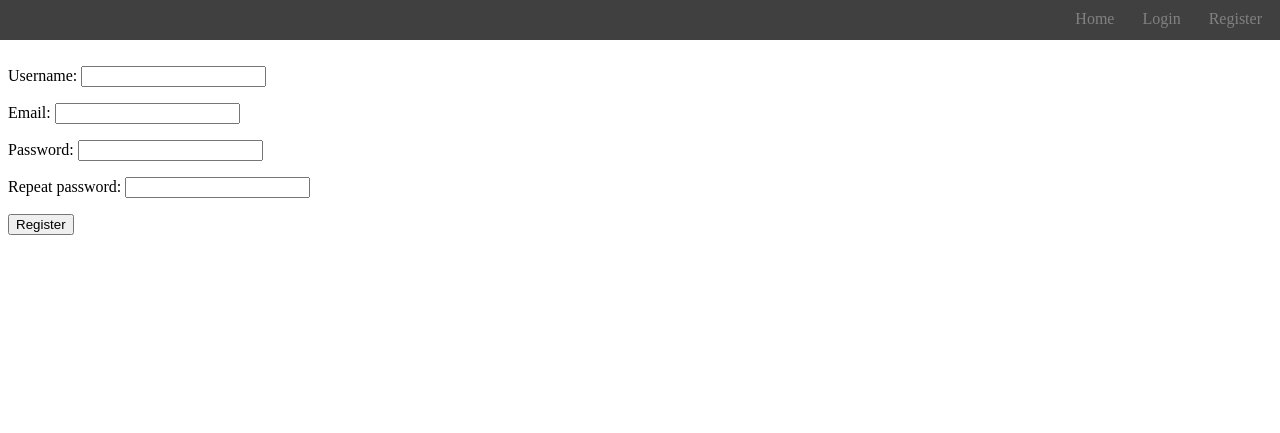
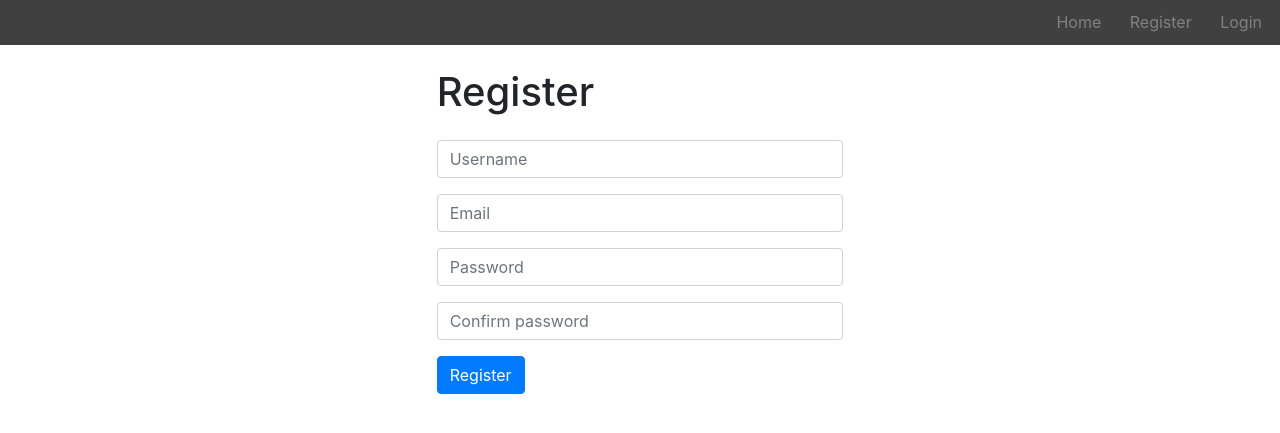
Before and after one commit to sush-mit/weather, a Django app: page /register/ in a window 1280 px wide. Shown: the top 433 px of the page. Run offline with Django 3.2, Linux system fonts and the light colour scheme; some libraries are stand-ins or nearby versions.

Commit message:
applied bootstrap css to base, /login, and /register

```diff
--- a/weather_django/main/forms.py
+++ b/weather_django/main/forms.py
@@ -1,12 +1,12 @@
 from django import forms
 
 class RegisterForm(forms.Form):
-    user_name = forms.CharField(label="Username", max_length=32)
-    user_email = forms.EmailField(label="Email")
-    user_password = forms.CharField(widget=forms.PasswordInput, label="Password")
-    user_password_repeat = forms.CharField(widget=forms.PasswordInput, label="Repeat password")
+    user_name = forms.CharField(label="", max_length=32, widget=forms.TextInput(attrs={"class": "form-control", "placeholder": "Username"}))
+    user_email = forms.EmailField(label="", widget=forms.TextInput(attrs={"class": "form-control", "placeholder": "Email"}))
+    user_password = forms.CharField(label="", widget=forms.TextInput(attrs={"class": "form-control", "type":"password", "placeholder": "Password"}))
+    user_password_repeat = forms.CharField(label="", widget=forms.TextInput(attrs={"class": "form-control", "type":"password", 'placeholder': "Confirm password"}))
 
 class LoginForm(forms.Form):
-    user_name = forms.CharField(label="Username", max_length=32)
-    user_email = forms.EmailField(label="Email")
-    user_password = forms.CharField(widget=forms.PasswordInput, label="Password")
+    user_name = forms.CharField(label="", max_length=32, widget=forms.TextInput(attrs={"class": "form-control", "placeholder": "Username"}))
+    user_email = forms.EmailField(label="", widget=forms.TextInput(attrs={"class": "form-control", "placeholder": "Email"}))
+    user_password = forms.CharField(label="", widget=forms.TextInput(attrs={"class": "form-control", "type":"password", "placeholder": "Password"}))
--- a/weather_django/main/templates/main/base.html
+++ b/weather_django/main/templates/main/base.html
@@ -4,14 +4,13 @@
         <style type="text/css">
         .topnav {
             width: 100%;
-            height: 30px;
+            height: 45px;
             position: fixed;
             z-index: 1;
             text-align: right;
             top: 0;
             right: 0;
             background-color: #404040;
-            overflow-x: hidden;
             padding-top: 10px;
             padding-right: 10px;
         }
@@ -25,19 +24,29 @@
         }
 
         .main {
-            margin-top: 40px;
+            margin-top: 50px;
             padding: 10px 0px;
         }
         </style>
+
+        <meta charset="utf-8">
+        <meta name="viewport" content="width=device-width, initial-scale=1, shrink-to-fit=no">
+
+        <link rel="stylesheet" href="https://stackpath.bootstrapcdn.com/bootstrap/4.3.1/css/bootstrap.min.css" integrity="sha384-ggOyR0iXCbMQv3Xipma34MD+dH/1fQ784/j6cY/iJTQUOhcWr7x9JvoRxT2MZw1T" crossorigin="anonymous">
+
         <title>{% block title %}{% endblock title %}</title>
     </head>
     <body>
         <div class="topnav">
             <a href="/">Home</a>
+            <a href="/register">Register</a>
             <a href="/login">Login</a>
-            <a href="/register">Register</a>
         </div>
-        <div class="main" id="content" name="content">
+        <div class="main " id="content" name="content">
+            <div class="row justify-content-center">
+                <div class="col-4">
+                    {% block heading %}
+                    {% endblock heading %}
                     {% block content %}
                         <form class="form" method="post" action="/register/">
                             <div>
@@ -51,5 +60,11 @@
                         </form>
                     {% endblock content %}
                 </div>
+            </div>
+        </div>
+
+        <script src="https://code.jquery.com/jquery-3.3.1.slim.min.js" integrity="sha384-q8i/X+965DzO0rT7abK41JStQIAqVgRVzpbzo5smXKp4YfRvH+8abtTE1Pi6jizo" crossorigin="anonymous"></script>
+        <script src="https://cdnjs.cloudflare.com/ajax/libs/popper.js/1.14.7/umd/popper.min.js" integrity="sha384-UO2eT0CpHqdSJQ6hJty5KVphtPhzWj9WO1clHTMGa3JDZwrnQq4sF86dIHNDz0W1" crossorigin="anonymous"></script>
+        <script src="https://stackpath.bootstrapcdn.com/bootstrap/4.3.1/js/bootstrap.min.js" integrity="sha384-JjSmVgyd0p3pXB1rRibZUAYoIIy6OrQ6VrjIEaFf/nJGzIxFDsf4x0xIM+B07jRM" crossorigin="anonymous"></script>
     </body>
 </html>
--- a/weather_django/main/templates/main/login.html
+++ b/weather_django/main/templates/main/login.html
@@ -4,8 +4,11 @@ Weather: Register
 {% endblock title %}
     <body>
         <form method="post" action="/login/">
+            {% block heading %}
+            <h1 class="mt-2 mb-4"> Login </h1>
+            {% endblock heading %}
             {% block button %}
-            <button type="submit" name="login">Login</button>
+            <button type="submit" name="login" class="btn btn-primary">Login</button>
             {% endblock button %}
         </form>
     </body>
--- a/weather_django/main/templates/main/register.html
+++ b/weather_django/main/templates/main/register.html
@@ -4,8 +4,11 @@ Weather: Register
 {% endblock title %}
     <body>
         <form method="post" action="/register/">
+            {% block heading %}
+            <h1 class="mt-2 mb-4"> Register </h1>
+            {% endblock heading %}
             {% block button %}
-            <button type="submit" name="register">Register</button>
+            <button type="submit" name="register" class="btn btn-primary">Register</button>
             {% endblock button %}
         </form>
     </body>
```
Lines whose indentation alone changed are shown as unchanged.
